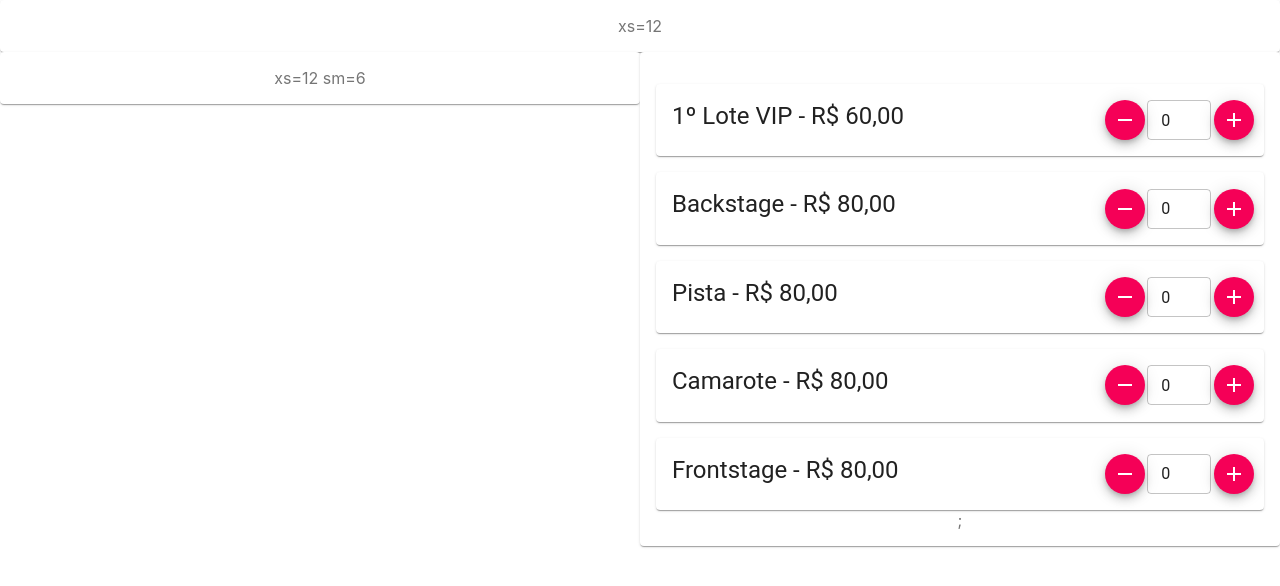
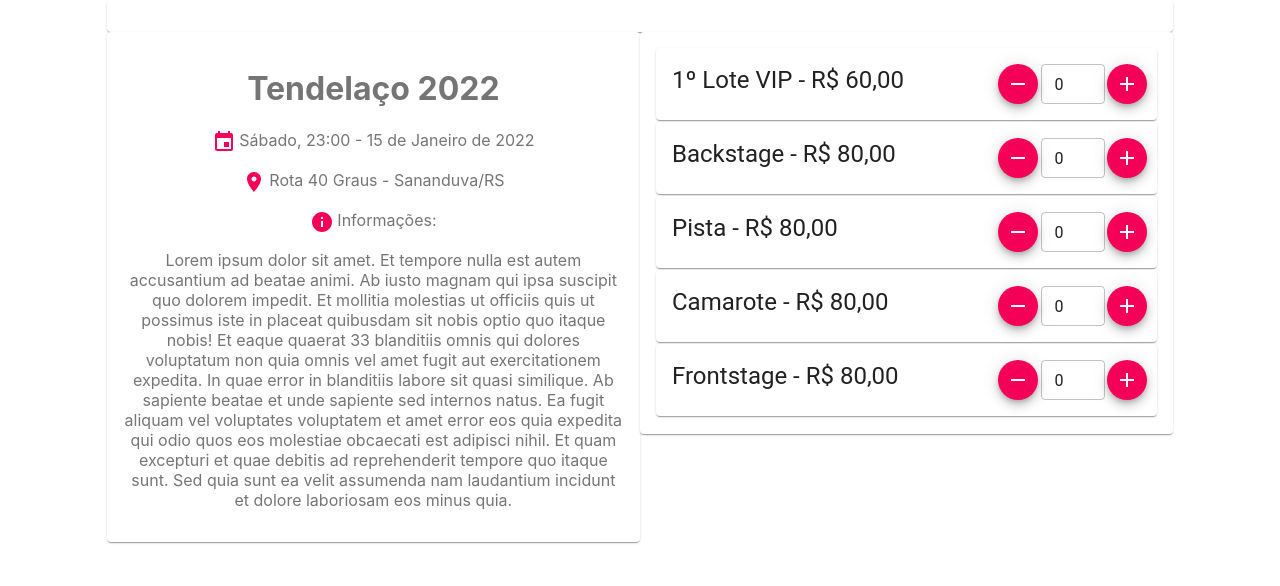
Before and after one commit to tonelloiago/tendelaco, a React (Create React App) app in the folder tendel_store/: page / in a window 1280 px wide. Shown: the top 586 px of the page. Built offline with nearby package versions, Linux system fonts and the light colour scheme.

Commit message:
Event card created and almost stylized

```diff
--- /dev/null
+++ b/tendel_store/src/Components/Event/Event.js
@@ -0,0 +1,54 @@
+import React from 'react'
+import EventIcon from '@material-ui/icons/Event';
+import Location from '@material-ui/icons/Room'
+import Info from '@material-ui/icons/Info';
+
+import useStyles from './styles';
+
+const Event = () => {
+
+    const classes = useStyles();
+
+    return (
+        <div>
+
+
+            <h1>Tendelaço 2022</h1>
+
+            <div className={classes.upperInfo}>
+
+                <p className={classes.iconAndtext}>
+                    <EventIcon className={classes.eventIcons}></EventIcon>
+                    Sábado, 23:00 - 15 de Janeiro de 2022
+
+                </p>
+
+                <p className={classes.iconAndtext}>
+
+                    <Location className={classes.eventIcons}></Location>
+                    Rota 40 Graus - Sananduva/RS
+
+                </p>
+
+            </div>
+
+            <p className={classes.iconAndtext}>
+                <Info className={classes.eventIcons}>Informações</Info>
+                Informações:
+            </p>
+
+            <p>
+
+            Lorem ipsum dolor sit amet. Et tempore nulla est autem accusantium ad beatae animi. Ab iusto magnam qui ipsa suscipit quo dolorem impedit. Et mollitia molestias ut officiis quis ut possimus iste in placeat quibusdam sit nobis optio quo itaque nobis! Et eaque quaerat 33 blanditiis omnis qui dolores voluptatum non quia omnis vel amet fugit aut exercitationem expedita.
+
+            In quae error in blanditiis labore sit quasi similique. Ab sapiente beatae et unde sapiente sed internos natus.
+
+            Ea fugit aliquam vel voluptates voluptatem et amet error eos quia expedita qui odio quos eos molestiae obcaecati est adipisci nihil. Et quam excepturi et quae debitis ad reprehenderit tempore quo itaque sunt. Sed quia sunt ea velit assumenda nam laudantium incidunt et dolore laboriosam eos minus quia.
+
+            </p>
+
+        </div>
+    )
+}
+
+export default Event
--- /dev/null
+++ b/tendel_store/src/Components/Event/styles.js
@@ -0,0 +1,13 @@
+import { makeStyles } from "@material-ui/core";
+
+export default makeStyles((theme) => ({
+    eventIcons: {
+        color: '#f50057',
+        marginRight: "0.2rem"
+    },
+    iconAndtext: {
+        display: "flex",
+        justifyContent: "center"
+    }
+
+}))
--- a/tendel_store/src/Components/Ticket/styles.js
+++ b/tendel_store/src/Components/Ticket/styles.js
@@ -5,7 +5,7 @@ export default makeStyles((theme) => ({
         maxWidth: '100%',
         display: 'flex',
         justifyContent: 'space-between',
-        marginTop: "1rem"
+        marginBottom: "0.1rem"
     },
     CardContent: {
         display: 'flex',
--- a/tendel_store/src/pages/Store.js
+++ b/tendel_store/src/pages/Store.js
@@ -3,6 +3,9 @@ import Paper from '@material-ui/core/Paper';
 import Grid from '@material-ui/core/Grid';
 
 import Ticket from '../Components/Ticket/Ticket';
+import Event from '../Components/Event/Event';
+
+import Tendel from '../tendel.jpg';
 
 import useStyles from './styles';
 
@@ -23,24 +26,34 @@ const Store = () => {
 
         <div className={classes.root}>
 
-        <Grid container spacing={12}>
+          <Grid container spacing={12} className={classes.grid}>
 
-          <Grid item xs={12}>
-            <Paper className={classes.paper}>xs=12</Paper>
+            <Grid item xs={12} sm={10}>
+              <Paper className={classes.paper}>
+
+
+
+              </Paper>
             </Grid>
 
-          <Grid item xs={12} sm={6}>
-            <Paper className={classes.paper}>xs=12 sm=6</Paper>
+            <Grid item xs={12} sm={5}>
+              <Paper className={classes.paper}>
+
+
+                <Event></Event>
+
+
+              </Paper>
             </Grid>
 
-          <Grid item xs={12} sm={6}>
+            <Grid item xs={12} sm={5}>
               <Paper className={classes.paper}>
 
                   { tickets.map((ticket) => (
 
                     <Ticket ticket={ticket}></Ticket>
 
-                ))};
+                  ))}
 
               </Paper>
 
--- a/tendel_store/src/pages/styles.tsx
+++ b/tendel_store/src/pages/styles.tsx
@@ -3,7 +3,11 @@ import { makeStyles } from "@material-ui/core/styles";
 
 export default makeStyles ((theme: any) => ({
     root: {
-      flexGrow: 1,
+      flexGrow: 1
+    },
+    grid: {
+      display: "flex",
+      justifyContent: "center"
     },
     paper: {
       padding: theme.spacing.unit * 2,
```
Also changed, not shown: tendel_store/src/Components/Ticket/Ticket.js (+4 -3 lines), tendel_store/src/tendel.jpg (added). Lines whose indentation alone changed are shown as unchanged.
